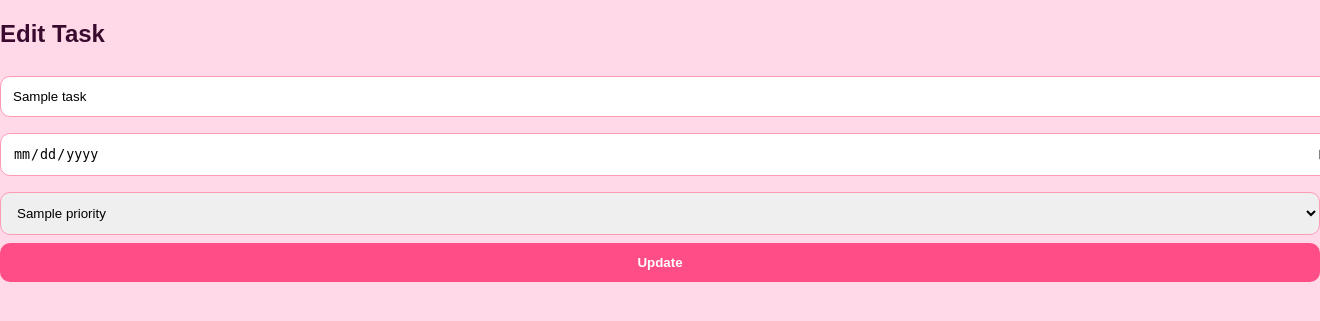
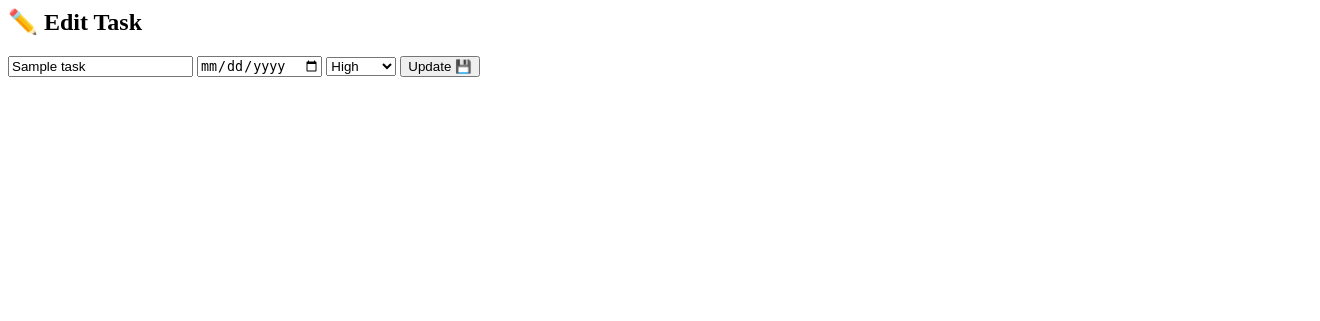
Before and after one commit to nikithabharath11-collab/AI_Task_Manager, a Flask app: page /edit/1 in a window 1320 px wide; the page is wider, and only the part inside the window is pictured. Shown: the top 321 px of that part. Run offline with Flask 3, Linux system fonts and the light colour scheme; the visitor is signed in with stand-in values (Sample User, id 1); a database or web service that is not in the repository returns one stand-in record (values such as "Sample title"); some libraries are stand-ins or nearby versions.

Commit message:
Update edit.html

```diff
--- a/templates/edit.html
+++ b/templates/edit.html
@@ -1,18 +1,15 @@
-<!DOCTYPE html>
-<html>
-<head><link rel="stylesheet" href="/static/style.css"></head>
 <body>
-<div class="card">
-  <h2>Edit Task</h2>
-  <form method="POST">
-    <input type="text" name="name" value="{{task.name}}" required>
-    <input type="date" name="deadline" value="{{task.deadline}}" required>
-    <select name="priority">
-      <option>{{task.priority}}</option>
-      <option>High</option><option>Medium</option><option>Low</option>
-    </select>
-    <button>Update</button>
-  </form>
+<div class="container">
+<h2>✏️ Edit Task</h2>
+<form method="POST">
+<input name="name" value="{{task.name}}">
+<input type="date" name="deadline" value="{{task.deadline}}">
+<select name="priority">
+<option {% if task.priority=='High' %}selected{% endif %}>High</option>
+<option {% if task.priority=='Medium' %}selected{% endif %}>Medium</option>
+<option {% if task.priority=='Low' %}selected{% endif %}>Low</option>
+</select>
+<button>Update 💾</button>
+</form>
 </div>
 </body>
-</html>
```
